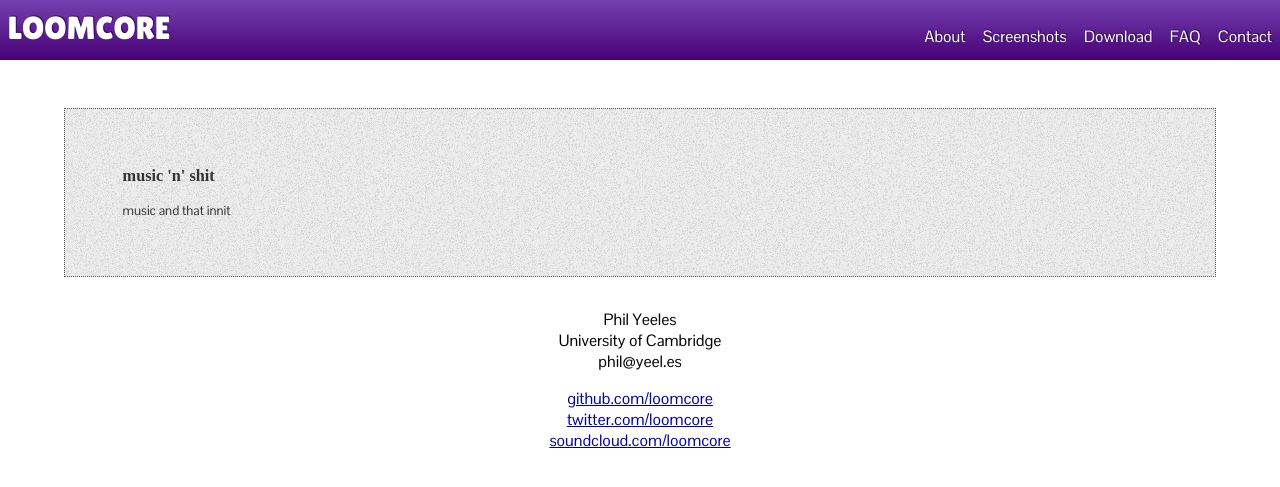
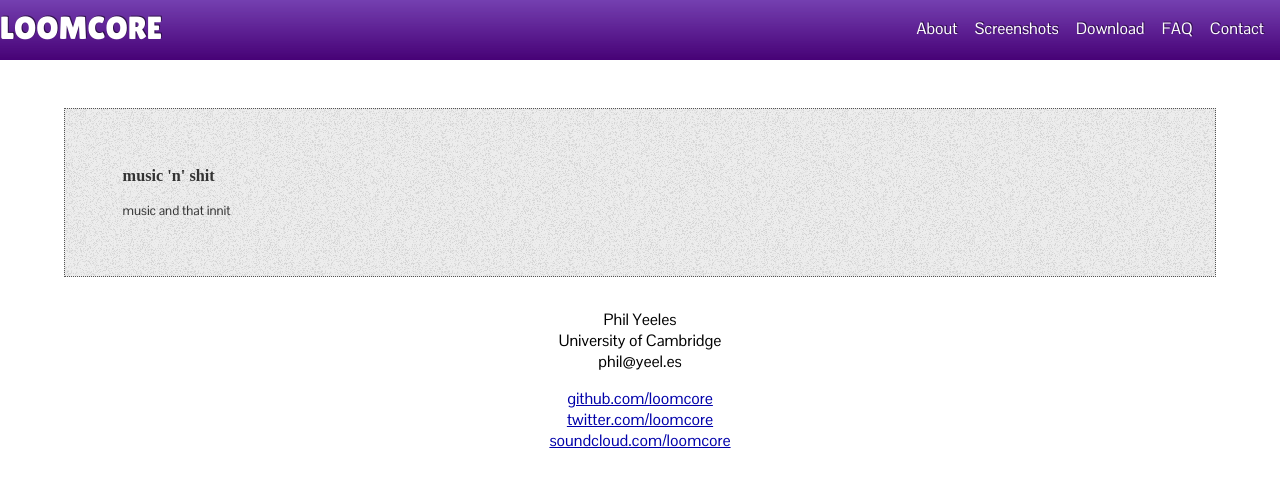
Before and after one commit to loomcore/producer, a Jekyll site: the page built from index.html, in a window 1280 px wide. Shown: the top 487 px of the page. Built offline with Jekyll 4.4.1, drawn with Linux system fonts in a browser that asks for light colours; some web fonts are replaced; Markdown is read by kramdown in place of the engine named in the settings.

Commit message:
header links

```diff
--- a/css/screen.css
+++ b/css/screen.css
@@ -114,7 +114,7 @@ ul.posts {
     font-size: 200%;
     margin-top: 0ex;
     margin-bottom: 0ex;
-    margin-left: 1ex;
+    margin-left: 2ggex;
     margin-right: 0em;
     text-shadow: 1px -1px 0px rgba(0,0,0,.5);
     font-family: 'Lilita One', sans-serif;
@@ -126,10 +126,9 @@ ul.posts {
     text-shadow: 1px -1px 0px rgba(0,0,0,.5);
     font-size: 100%;
     font-family: 'Pontano Sans', sans-serif;
-    text-effect: bold;
     text-align: right;
-    margin-top: -2.5ex;
-    margin-right: 1ex;
+    margin-top: -3.5ex;
+    margin-right: 2ex;
   }
 
     .header .links a {
```
